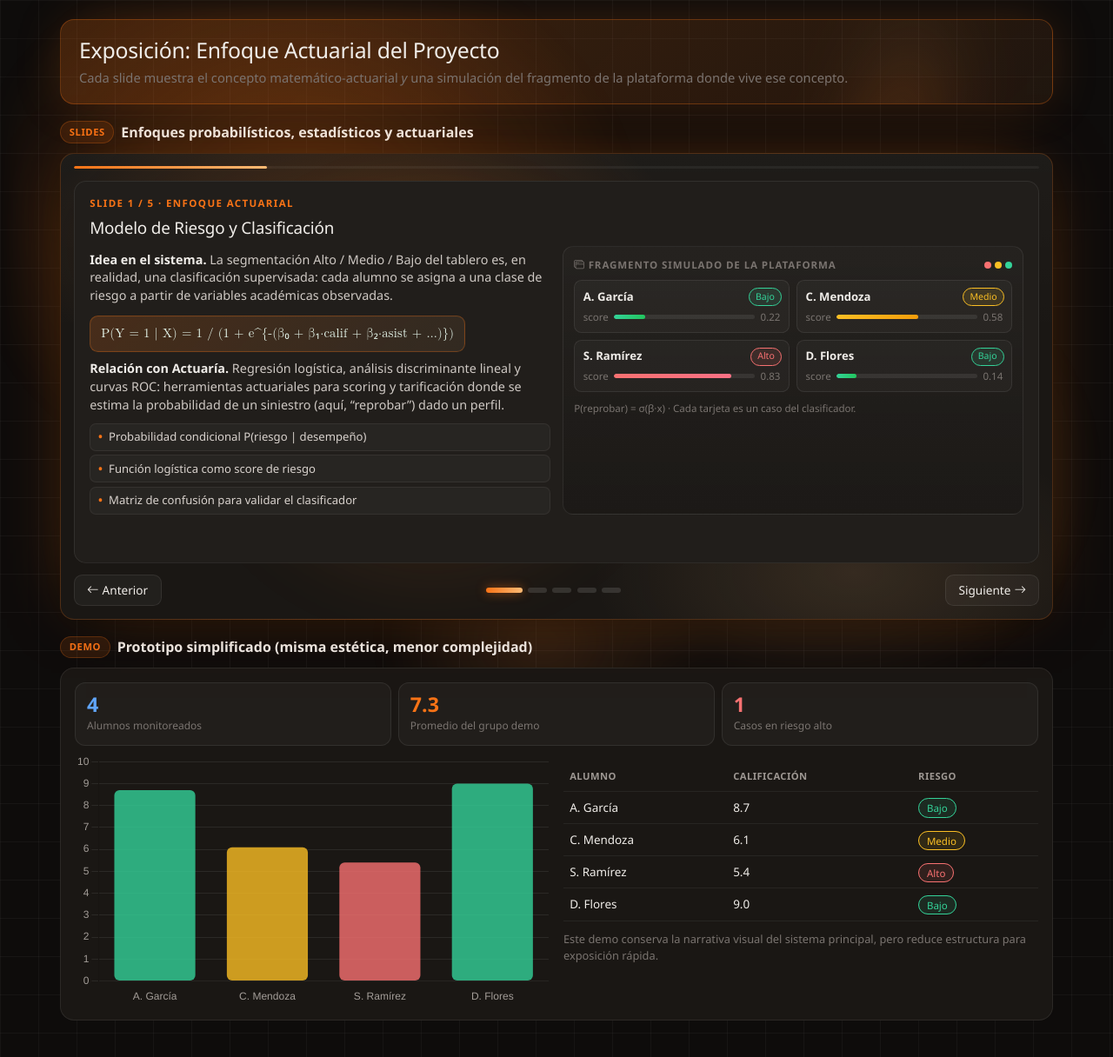
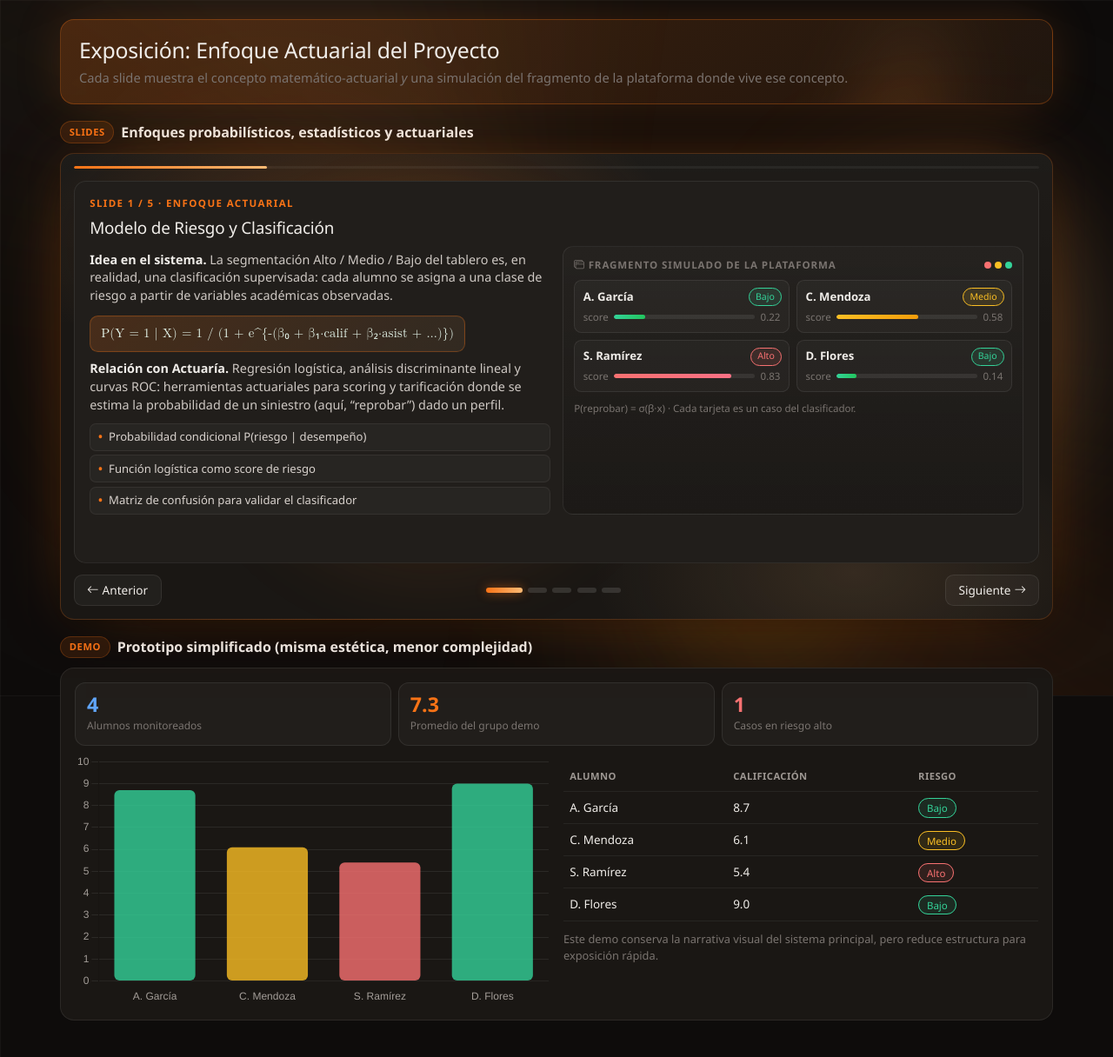
Before and after one commit to JPPenedo/Angie_presentacion, a Django app: page /expo-actuaria/ in a window 1280 px wide. Shown: the whole page at 87% size. Run offline with Django 5.2, Linux system fonts and the light colour scheme.

Commit message:
Intento fondo dinámico 2

```diff
--- a/templates/core/expo_actuaria.html
+++ b/templates/core/expo_actuaria.html
@@ -32,47 +32,131 @@
       color: var(--text);
       min-height: 100vh;
       position: relative;
-      /* grid sutil tipo "circuit board" */
+      /* grid sutil tipo "circuit board" (fijo, no scrollea) */
       background-color: var(--bg);
       background-image:
         linear-gradient(rgba(255,255,255,0.035) 1px, transparent 1px),
         linear-gradient(90deg, rgba(255,255,255,0.035) 1px, transparent 1px);
       background-size: 44px 44px, 44px 44px;
-      background-position: 0 0, 0 0;
+      background-attachment: fixed;
       overflow-x: hidden;
     }
-    /* Halos naranjas en movimiento lento (fondo dinámico) */
-    body::before,
-    body::after {
-      content: "";
+
+    /* ===== JUEGO DE LUCES EN MOVIMIENTO ===== */
+    .lights {
       position: fixed;
       inset: 0;
+      z-index: 0;
       pointer-events: none;
-      z-index: 0;
-      will-change: transform;
+      overflow: hidden;
     }
-    body::before {
+    .light {
+      position: absolute;
+      border-radius: 50%;
+      filter: blur(70px);
+      mix-blend-mode: screen;
+      will-change: transform, opacity;
+    }
+    .l1 {
+      width: 620px; height: 560px; left: -8%; top: 2%;
+      background: radial-gradient(closest-side, rgba(249,115,22,0.85), transparent 70%);
+      animation:
+        drift1 22s cubic-bezier(.45,.05,.55,.95) infinite alternate,
+        pulseA 7.5s ease-in-out infinite;
+    }
+    .l2 {
+      width: 520px; height: 520px; right: -10%; top: 8%;
+      background: radial-gradient(closest-side, rgba(253,186,116,0.65), transparent 72%);
+      animation:
+        drift2 28s cubic-bezier(.45,.05,.55,.95) infinite alternate,
+        pulseB 9s ease-in-out infinite;
+    }
+    .l3 {
+      width: 440px; height: 420px; left: 32%; top: 55%;
+      background: radial-gradient(closest-side, rgba(251,146,60,0.75), transparent 70%);
+      animation:
+        drift3 19s cubic-bezier(.45,.05,.55,.95) infinite alternate,
+        pulseA 6s ease-in-out infinite;
+    }
+    .l4 {
+      width: 420px; height: 380px; right: 12%; bottom: -10%;
+      background: radial-gradient(closest-side, rgba(245,158,11,0.6), transparent 70%);
+      animation:
+        drift4 31s cubic-bezier(.45,.05,.55,.95) infinite alternate,
+        pulseB 8s ease-in-out infinite;
+    }
+    .l5 {
+      width: 320px; height: 300px; left: 6%; bottom: 14%;
+      background: radial-gradient(closest-side, rgba(249,115,22,0.55), transparent 70%);
+      animation:
+        drift5 16s cubic-bezier(.45,.05,.55,.95) infinite alternate,
+        pulseA 5s ease-in-out infinite;
+    }
+    /* Barrido cónico lento sobre todo */
+    .light-sweep {
+      position: absolute;
+      inset: -35%;
+      background: conic-gradient(from 0deg,
+        transparent 0deg 50deg,
+        rgba(249,115,22,0.12) 90deg,
+        transparent 150deg 230deg,
+        rgba(253,186,116,0.09) 280deg,
+        transparent 330deg 360deg
+      );
+      filter: blur(60px);
+      mix-blend-mode: screen;
+      opacity: 0.8;
+      animation: sweep 55s linear infinite;
+    }
+    /* Vignette sutil para que las luces no desborden la percepción */
+    .lights::after {
+      content: "";
+      position: absolute; inset: 0;
       background:
-        radial-gradient(620px 520px at 25% 30%, rgba(249,115,22,0.28), transparent 60%);
-      filter: blur(10px);
-      animation: glowDrift1 22s ease-in-out infinite alternate;
+        radial-gradient(130% 110% at 50% 50%, transparent 55%, rgba(0,0,0,0.55) 100%);
+      pointer-events: none;
     }
-    body::after {
-      background:
-        radial-gradient(540px 460px at 75% 65%, rgba(253,186,116,0.18), transparent 60%),
-        radial-gradient(320px 260px at 50% 90%, rgba(251,146,60,0.14), transparent 60%);
-      filter: blur(14px);
-      animation: glowDrift2 28s ease-in-out infinite alternate;
+
+    @keyframes drift1 {
+      0%   { transform: translate3d(0,0,0) scale(1); }
+      50%  { transform: translate3d(25%, 18%, 0) scale(1.15); }
+      100% { transform: translate3d(-12%, 32%, 0) scale(0.9); }
     }
-    @keyframes glowDrift1 {
-      0%   { transform: translate3d(-6%, -4%, 0) scale(1); }
-      50%  { transform: translate3d(8%,  6%, 0) scale(1.08); }
-      100% { transform: translate3d(-4%, 10%, 0) scale(0.95); }
+    @keyframes drift2 {
+      0%   { transform: translate3d(0,0,0) scale(0.95); }
+      50%  { transform: translate3d(-22%, 24%, 0) scale(1.22); }
+      100% { transform: translate3d(12%, -18%, 0) scale(1.06); }
     }
-    @keyframes glowDrift2 {
-      0%   { transform: translate3d(6%, 8%, 0)  scale(1.05); }
-      50%  { transform: translate3d(-10%, -4%, 0) scale(0.92); }
-      100% { transform: translate3d(4%, -8%, 0)  scale(1.1); }
+    @keyframes drift3 {
+      0%   { transform: translate3d(0,0,0) scale(1.1); }
+      50%  { transform: translate3d(18%, -30%, 0) scale(0.82); }
+      100% { transform: translate3d(-24%, 12%, 0) scale(1.2); }
+    }
+    @keyframes drift4 {
+      0%   { transform: translate3d(0,0,0) scale(1); }
+      50%  { transform: translate3d(-28%, -22%, 0) scale(1.12); }
+      100% { transform: translate3d(14%, -32%, 0) scale(0.88); }
+    }
+    @keyframes drift5 {
+      0%   { transform: translate3d(0,0,0) scale(0.95); }
+      50%  { transform: translate3d(22%, -18%, 0) scale(1.18); }
+      100% { transform: translate3d(34%, 24%, 0) scale(0.85); }
+    }
+    @keyframes pulseA {
+      0%, 100% { opacity: 0.55; }
+      50%      { opacity: 0.95; }
+    }
+    @keyframes pulseB {
+      0%, 100% { opacity: 0.4; }
+      50%      { opacity: 0.8; }
+    }
+    @keyframes sweep {
+      to { transform: rotate(360deg); }
+    }
+
+    /* Respeta usuarios con "reducir movimiento" */
+    @media (prefers-reduced-motion: reduce) {
+      .light, .light-sweep { animation: none; opacity: 0.6; }
     }
     .wrap {
       position: relative;
@@ -536,6 +620,14 @@
   </style>
 </head>
 <body>
+  <div class="lights" aria-hidden="true">
+    <div class="light l1"></div>
+    <div class="light l2"></div>
+    <div class="light l3"></div>
+    <div class="light l4"></div>
+    <div class="light l5"></div>
+    <div class="light-sweep"></div>
+  </div>
   <div class="wrap">
 
     <div class="hero">
```
